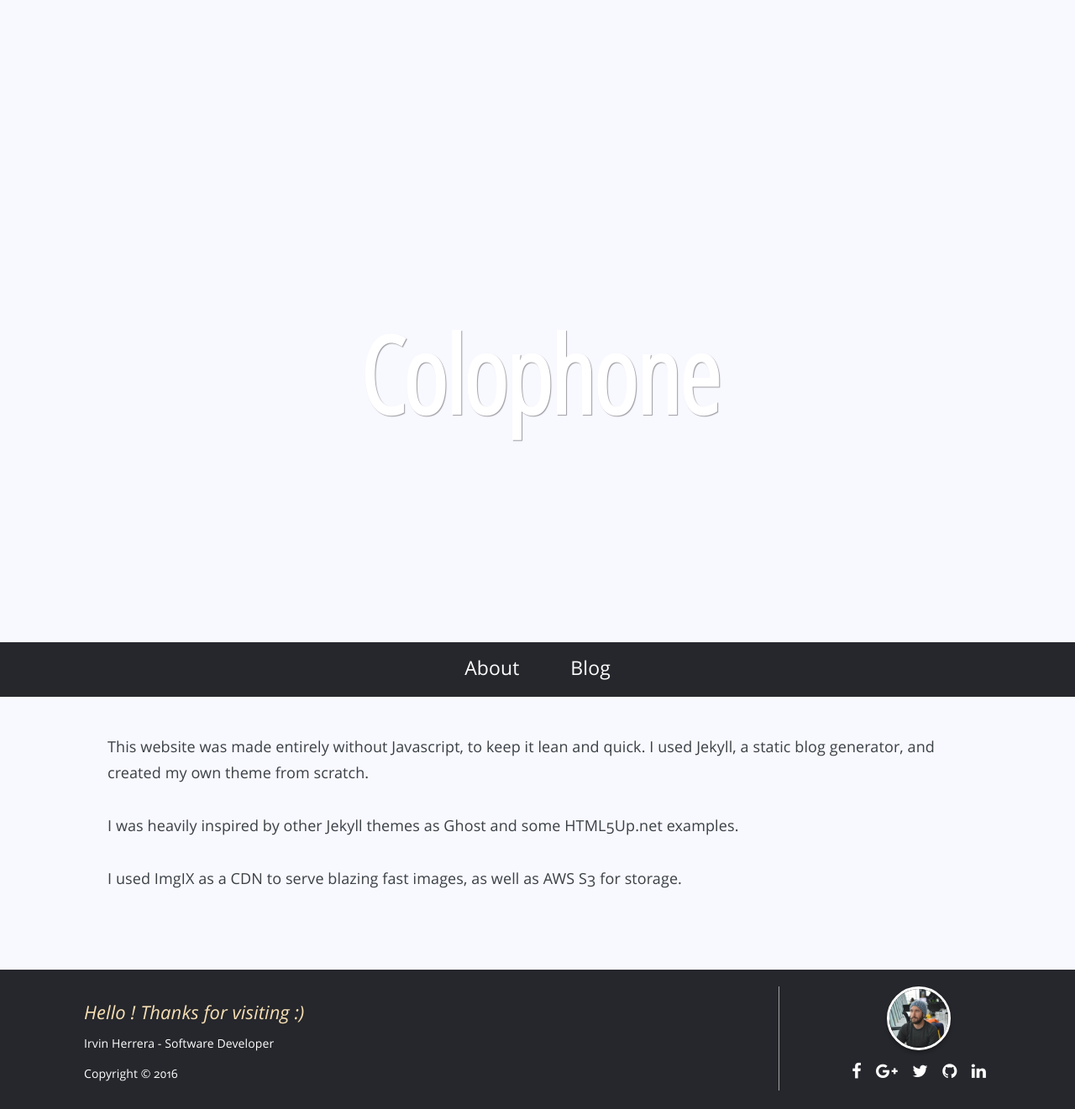
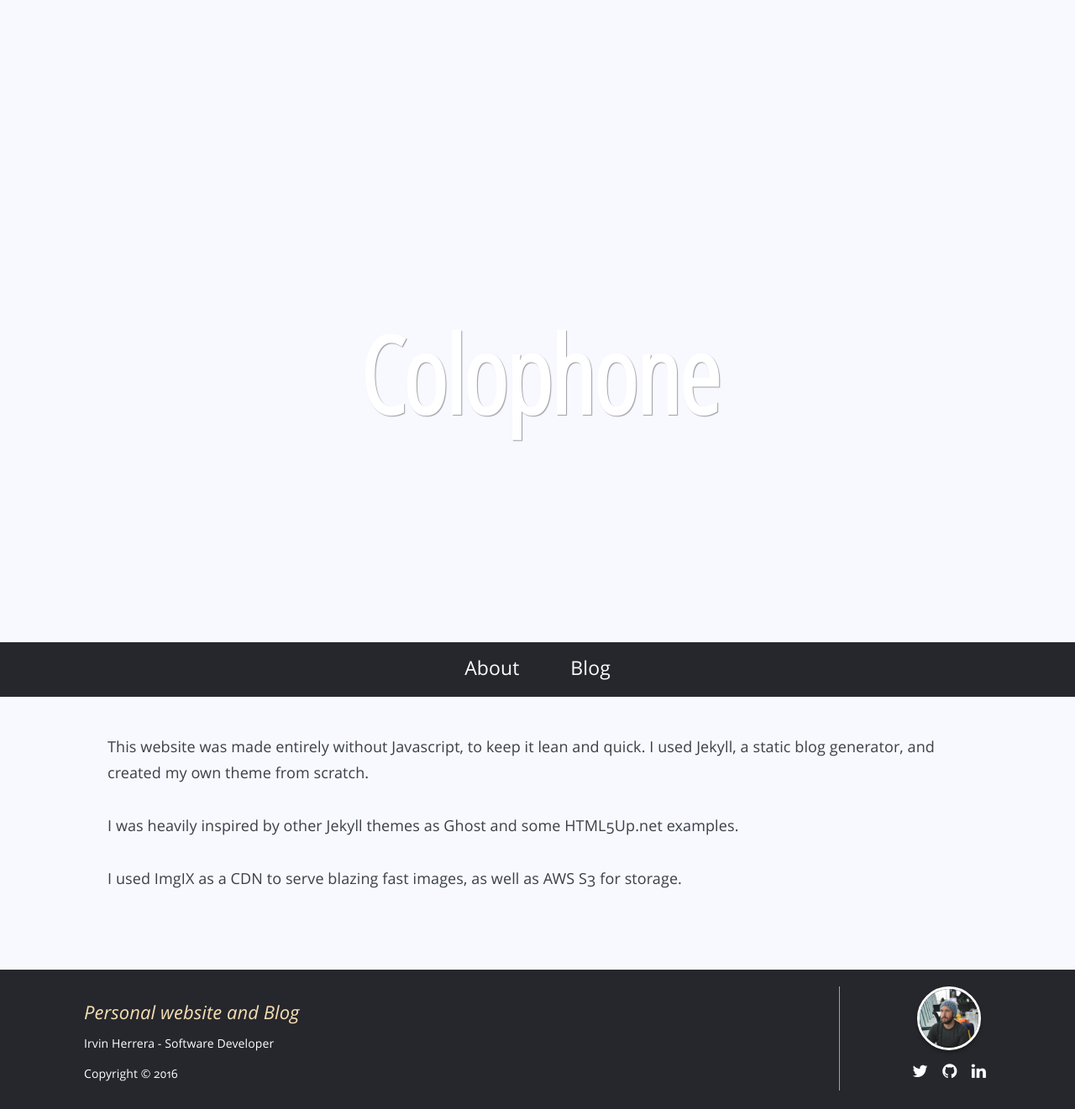
Before and after one commit to vinniehg/irvinhg.github.io, a Jekyll site: the page built from colophone.md, in a window 1280 px wide. Shown: the whole page at 84% size. Built offline with Jekyll 4.4.1, drawn with Linux system fonts in a browser that asks for light colours.

Commit message:
Updated contact urls, removed unused

```diff
--- a/_config.yml
+++ b/_config.yml
@@ -8,7 +8,7 @@
 email: irvin.herrerag@gmail.com
 language: 'en-us'
 description: >
-  Hello ! Thanks for visiting :)
+  Personal website and Blog
 url: 'http://herrirvin.com'
 twitter_username: irvinhg
 google_analytics: TODO
@@ -33,11 +33,11 @@
 # Contact links
 
 contact:
-  googleplus : 'irvin.herrerag@gmail.com'
-  github: 'irvinhg'
-  twitter: 'twitter'
-  linkedin: 'blabla'
-  facebook: ''
+  #googleplus : ''
+  github: 'https://github.com/irvinhg'
+  twitter: 'https://twitter.com/irvin_herrera'
+  linkedin: 'https://fr.linkedin.com/in/irvin-herrera-6350a726'
+  #facebook: ''
   blog: '/blog'
 
 # CDN
--- a/_includes/footer.html
+++ b/_includes/footer.html
@@ -8,11 +8,11 @@
         <div class="contact">
             <div class="contact-avatar"><img src="/assets/img/me_small.jpg"/></div>
             <div class="contact-networks">
-                {% if site.contact.facebook %}<a class="contact-link fa fa-facebook"></a>{% endif %}
-                {% if site.contact.googleplus %}<a class="contact-link fa fa-google-plus"></a>{% endif %}
-                {% if site.contact.twitter %}<a class="contact-link fa fa-twitter"></a>{% endif %}
-                {% if site.contact.github %}<a class="contact-link fa fa-github"></a>{% endif %}
-                {% if site.contact.linkedin %}<a class="contact-link fa fa-linkedin"></a>{% endif %}
+                {% if site.contact.facebook %}<a class="contact-link fa fa-facebook" href="{{ site.contact.facebook }}"></a>{% endif %}
+                {% if site.contact.googleplus %}<a class="contact-link fa fa-google-plus" href="{{ site.contact.googleplus }}"></a>{% endif %}
+                {% if site.contact.twitter %}<a class="contact-link fa fa-twitter" href="{{ site.contact.twitter }}"></a>{% endif %}
+                {% if site.contact.github %}<a class="contact-link fa fa-github" href="{{ site.contact.github }}"></a>{% endif %}
+                {% if site.contact.linkedin %}<a class="contact-link fa fa-linkedin" href="{{ site.contact.linkedin }}"></a>{% endif %}
             </div>
         </div>
     </div>
```
Also changed, not shown: index.html (+5 -5 lines).
